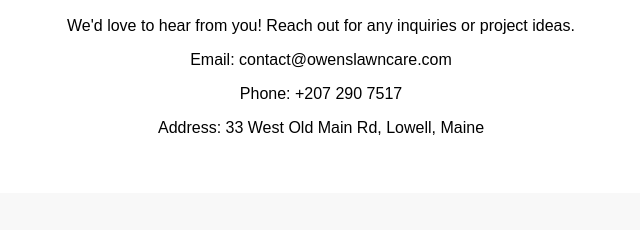
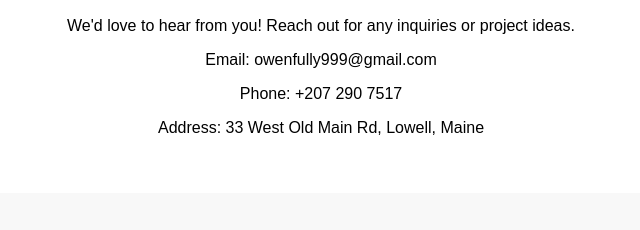
Before and after one commit to OwenFullerton/OwenFullerton.github.io, a plain HTML site: page index.html in a window 1280 px wide. Shown: the part 1363-1593 px from the top of the page, 319-959 px from the left. Drawn offline with Linux system fonts and the light colour scheme.

Commit message:
Update index.html

```diff
--- a/index.html
+++ b/index.html
@@ -155,7 +155,7 @@
     <section id="contact" class="section contact">
         <h2>Contact Us</h2>
         <p>We'd love to hear from you! Reach out for any inquiries or project ideas.</p>
-        <p>Email: contact@owenslawncare.com</p>
+        <p>Email: owenfully999@gmail.com</p>
         <p>Phone: +207 290 7517</p>
         <p>Address: 33 West Old Main Rd, Lowell, Maine</p>
     </section>
```
